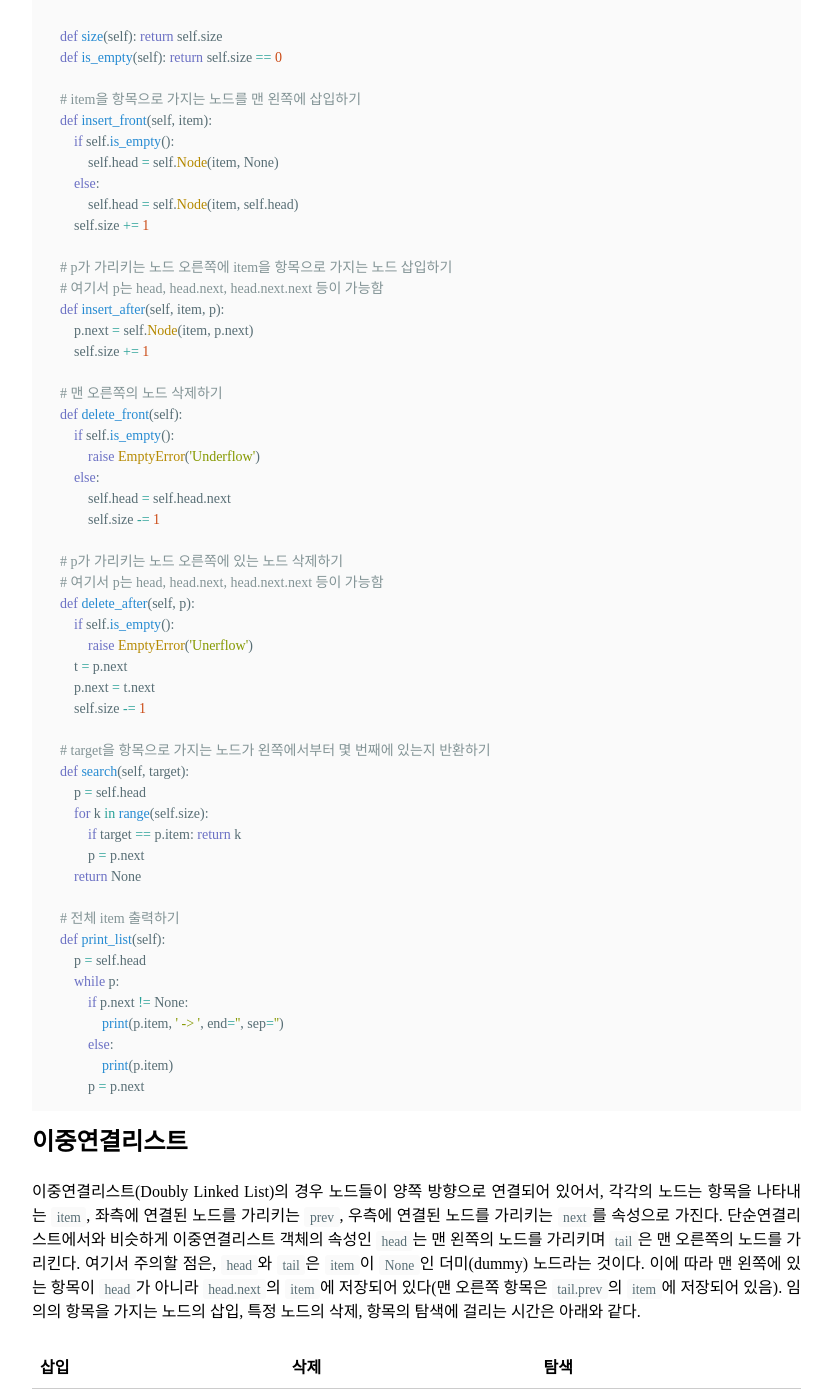
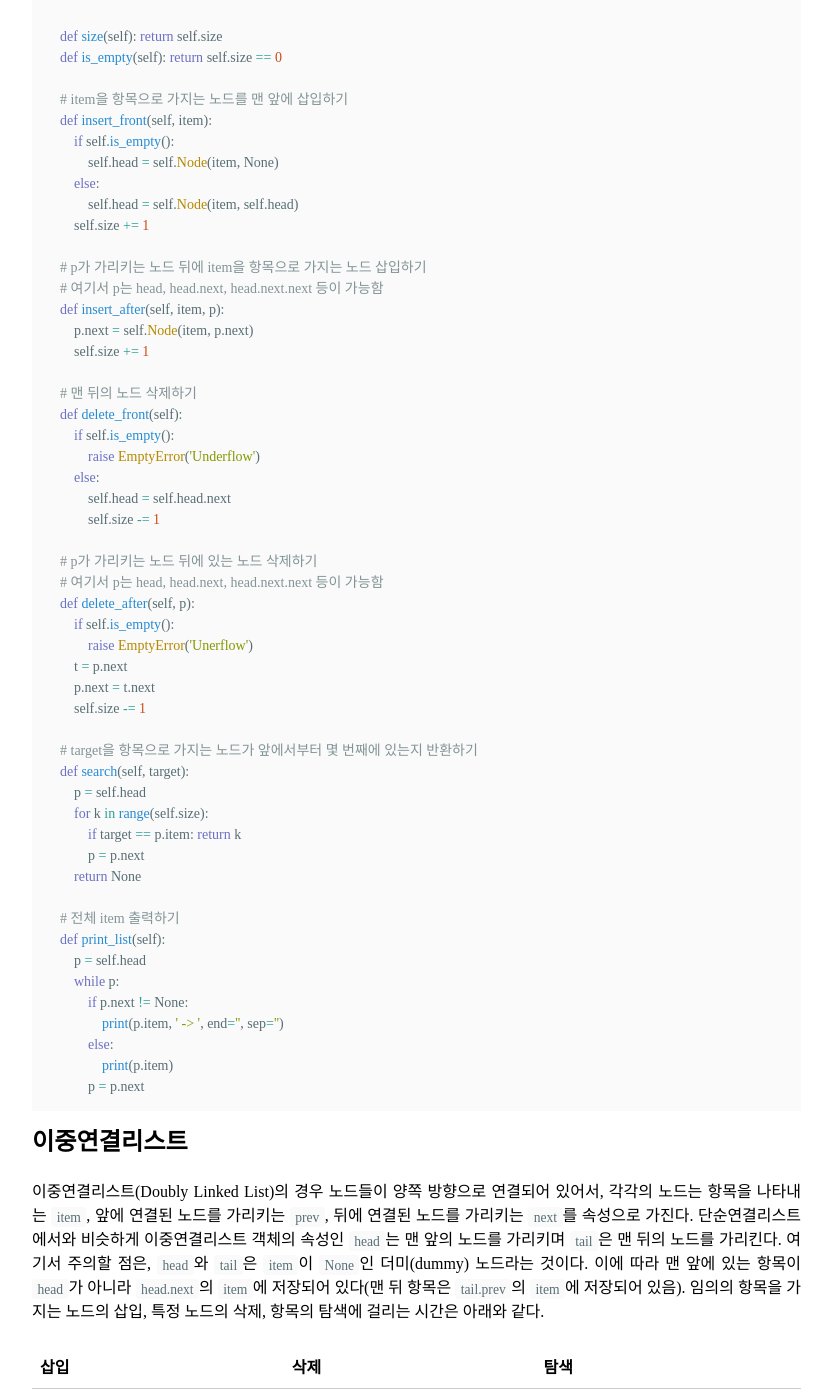
Before and after one commit to boreum0302/blog, a Jekyll site: the page built from _posts/2020-04-02-linked-list.md, in a window 1280 px wide and 1400 px high, scrolled down 1124 px. Shown: the whole window, without its empty margins (335-1166 px from the left). Built offline with Jekyll 4.4.1, drawn with Linux system fonts in a browser that asks for light colours; nearby versions of some CDN libraries; some web fonts are replaced; some of the changed text lies outside the part shown.

Commit message:
Update 2020-04-02-linked-list.md

````diff
--- a/_posts/2020-04-02-linked-list.md
+++ b/_posts/2020-04-02-linked-list.md
@@ -9,7 +9,7 @@ tags:
 단순연결리스트, 이중연결리스트, 원형연결리스트를 구현하는 코드를 작성하면서 개념을 정리했다.
 
 ## 단순연결리스트
-단순연결리스트(singly linked list)를 구현하기 위해 생성된 노드(node)라는 객체(object)들은 한 방향으로 연결되어 있다. 다시 말해, 각각의 노드는 항목을 나타내는 `item`과 우측에 연결된 노드를 가리키는 `next`를 속성(attribute)으로 가진다. 단순연결리스트 객체 자체는 맨 왼쪽에 있는 노드를 가리키는 `head`와 노드의 개수를 나타내는 `size`를 속성으로 가지면 충분하다. 임의의 항목을 가지는 노드의 삽입, 특정 노드의 삭제, 항목의 탐색에 걸리는 시간은 아래와 같다.
+단순연결리스트(singly linked list)를 구현하기 위해 생성된 노드(node)라는 객체(object)들은 한 방향으로 연결되어 있다. 다시 말해, 각각의 노드는 항목을 나타내는 `item`과 뒤에 연결된 노드를 가리키는 `next`를 속성(attribute)으로 가진다. 단순연결리스트 객체 자체는 맨 앞에 있는 노드를 가리키는 `head`와 노드의 개수를 나타내는 `size`를 속성으로 가지면 충분하다. 임의의 항목을 가지는 노드의 삽입, 특정 노드의 삭제, 항목의 탐색에 걸리는 시간은 아래와 같다.
 
 |삽입|삭제|탐색|
 |---|---|---|
@@ -33,7 +33,7 @@ tags:
     def size(self): return self.size
     def is_empty(self): return self.size == 0
 
-    # item을 항목으로 가지는 노드를 맨 왼쪽에 삽입하기
+    # item을 항목으로 가지는 노드를 맨 앞에 삽입하기
     def insert_front(self, item):
         if self.is_empty():
             self.head = self.Node(item, None)
@@ -41,13 +41,13 @@ tags:
             self.head = self.Node(item, self.head)
         self.size += 1
 
-    # p가 가리키는 노드 오른쪽에 item을 항목으로 가지는 노드 삽입하기
+    # p가 가리키는 노드 뒤에 item을 항목으로 가지는 노드 삽입하기
     # 여기서 p는 head, head.next, head.next.next 등이 가능함
     def insert_after(self, item, p):
         p.next = self.Node(item, p.next)
         self.size += 1
 
-    # 맨 오른쪽의 노드 삭제하기
+    # 맨 뒤의 노드 삭제하기
     def delete_front(self):
         if self.is_empty():
             raise EmptyError('Underflow')
@@ -55,7 +55,7 @@ tags:
             self.head = self.head.next
             self.size -= 1
 
-    # p가 가리키는 노드 오른쪽에 있는 노드 삭제하기
+    # p가 가리키는 노드 뒤에 있는 노드 삭제하기
     # 여기서 p는 head, head.next, head.next.next 등이 가능함
     def delete_after(self, p):
         if self.is_empty():
@@ -64,7 +64,7 @@ tags:
         p.next = t.next
         self.size -= 1
 
-    # target을 항목으로 가지는 노드가 왼쪽에서부터 몇 번째에 있는지 반환하기
+    # target을 항목으로 가지는 노드가 앞에서부터 몇 번째에 있는지 반환하기
     def search(self, target):
         p = self.head
         for k in range(self.size):
@@ -84,7 +84,7 @@ tags:
 ```
 
 ## 이중연결리스트
-이중연결리스트(Doubly Linked List)의 경우 노드들이 양쪽 방향으로 연결되어 있어서, 각각의 노드는 항목을 나타내는 `item`, 좌측에 연결된 노드를 가리키는 `prev`, 우측에 연결된 노드를 가리키는 `next`를 속성으로 가진다. 단순연결리스트에서와 비슷하게 이중연결리스트 객체의 속성인 `head`는 맨 왼쪽의 노드를 가리키며 `tail`은 맨 오른쪽의 노드를 가리킨다. 여기서 주의할 점은, `head`와 `tail`은 `item`이 `None`인 더미(dummy) 노드라는 것이다. 이에 따라 맨 왼쪽에 있는 항목이 `head`가 아니라 `head.next`의 `item`에 저장되어 있다(맨 오른쪽 항목은 `tail.prev`의 `item`에 저장되어 있음). 임의의 항목을 가지는 노드의 삽입, 특정 노드의 삭제, 항목의 탐색에 걸리는 시간은 아래와 같다.
+이중연결리스트(Doubly Linked List)의 경우 노드들이 양쪽 방향으로 연결되어 있어서, 각각의 노드는 항목을 나타내는 `item`, 앞에 연결된 노드를 가리키는 `prev`, 뒤에 연결된 노드를 가리키는 `next`를 속성으로 가진다. 단순연결리스트에서와 비슷하게 이중연결리스트 객체의 속성인 `head`는 맨 앞의 노드를 가리키며 `tail`은 맨 뒤의 노드를 가리킨다. 여기서 주의할 점은, `head`와 `tail`은 `item`이 `None`인 더미(dummy) 노드라는 것이다. 이에 따라 맨 앞에 있는 항목이 `head`가 아니라 `head.next`의 `item`에 저장되어 있다(맨 뒤 항목은 `tail.prev`의 `item`에 저장되어 있음). 임의의 항목을 가지는 노드의 삽입, 특정 노드의 삭제, 항목의 탐색에 걸리는 시간은 아래와 같다.
 
 |삽입|삭제|탐색|
 |---|---|---|
@@ -111,7 +111,7 @@ class DList:
     def size(self): return self.size
     def is_empty(self): return self.size == 0
 
-    # p가 가리키는 노드 왼쪽에 item을 항목으로 가지는 노드 삽입하기
+    # p가 가리키는 노드 앞에 item을 항목으로 가지는 노드 삽입하기
     # 여기서 p는 head, head.next, tail.prev 등이 가능함
     def insert_before(self, p, item):
         t = p.prev
@@ -120,7 +120,7 @@ class DList:
         t.next = n
         self.size += 1
 
-    # p가 가리키는 노드 오른쪽에 item을 항목으로 가지는 노드 삽입하기
+    # p가 가리키는 노드 뒤에 item을 항목으로 가지는 노드 삽입하기
     # 여기서 p는 head, head.next, tail.prev 등이 가능함
     def insert_after(self, p, item):
         t = p.next
@@ -154,7 +154,7 @@ class DList:
 ```
 
 ## 원형연결리스트
-원형연결리스트는 단순연결리스트와 동일하지만, 맨 오른쪽 노드의 `next`가 맨 왼쪽 노드를 가리킨다. 원형연결리스트 객체는 맨 왼쪽 노드를 가리키는 `head` 대신에 맨 오늘쪽 노드를 가리키는 `last`를 속성으로 가진다. 임의의 항목을 가지는 노드의 삽입, 특정 노드의 삭제, 항목의 탐색에 걸리는 시간은 아래와 같다.
+원형연결리스트는 단순연결리스트와 동일하지만, 맨 뒤 노드의 `next`가 맨 앞 노드를 가리킨다. 원형연결리스트 객체는 맨 앞 노드를 가리키는 `head` 대신에 맨 뒤 노드를 가리키는 `last`를 속성으로 가진다. 임의의 항목을 가지는 노드의 삽입, 특정 노드의 삭제, 항목의 탐색에 걸리는 시간은 아래와 같다.
 
 |삽입|삭제|탐색|
 |---|---|---|
@@ -178,7 +178,7 @@ class CList:
     def no_items(self): return self.size
     def is_empty(self): return self.size == 0
 
-    # item을 항목으로 가지는 노드를 맨 왼쪽에 삽입하기
+    # item을 항목으로 가지는 노드를 맨 앞에 삽입하기
     def insert(self, item):
         n = self.Node(item, None)
         if self.is_empty():
@@ -189,14 +189,14 @@ class CList:
             self.last.next = n
         self.size += 1
 
-    # 맨 왼쪽 노드의 item 반환하기
+    # 맨 앞 노드의 item 반환하기
     def first(self):
         if self.is_empty():
             raise EmptyError('Underflow')
         f = self.last.next
         return f.item
 
-    # 맨 왼쪽 노드 삭제하기
+    # 맨 앞 노드 삭제하기
     def delete(self):
         if self.is_empty():
             raise EmptyError('Underflow')
````
